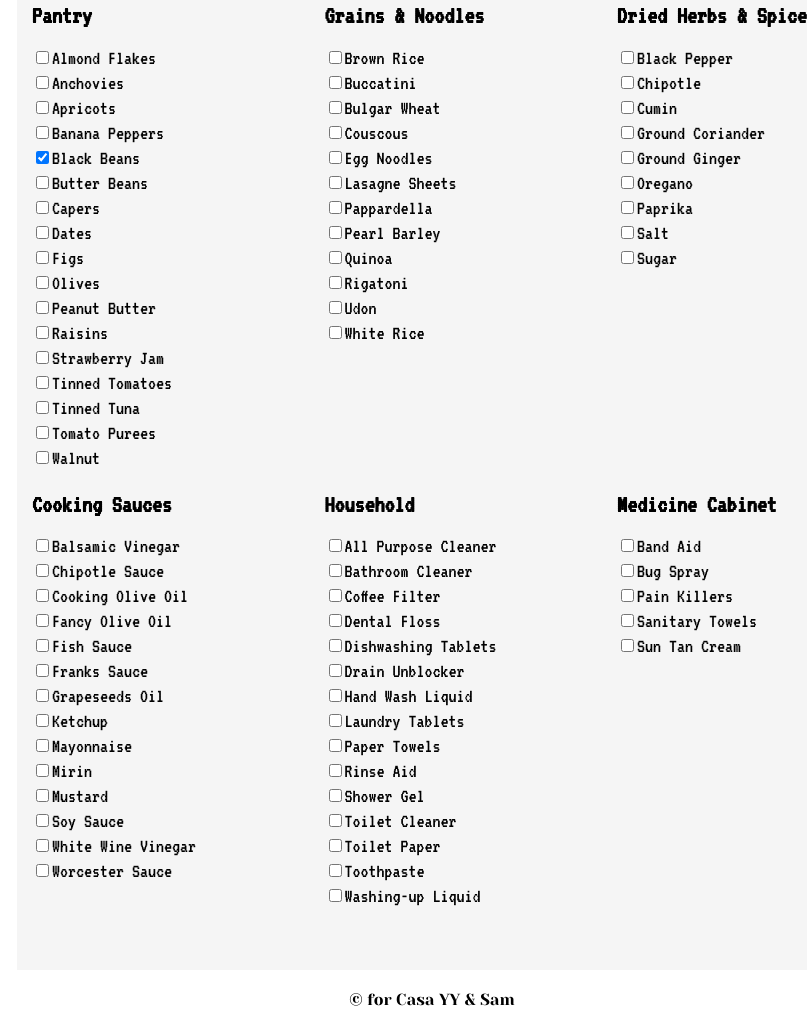
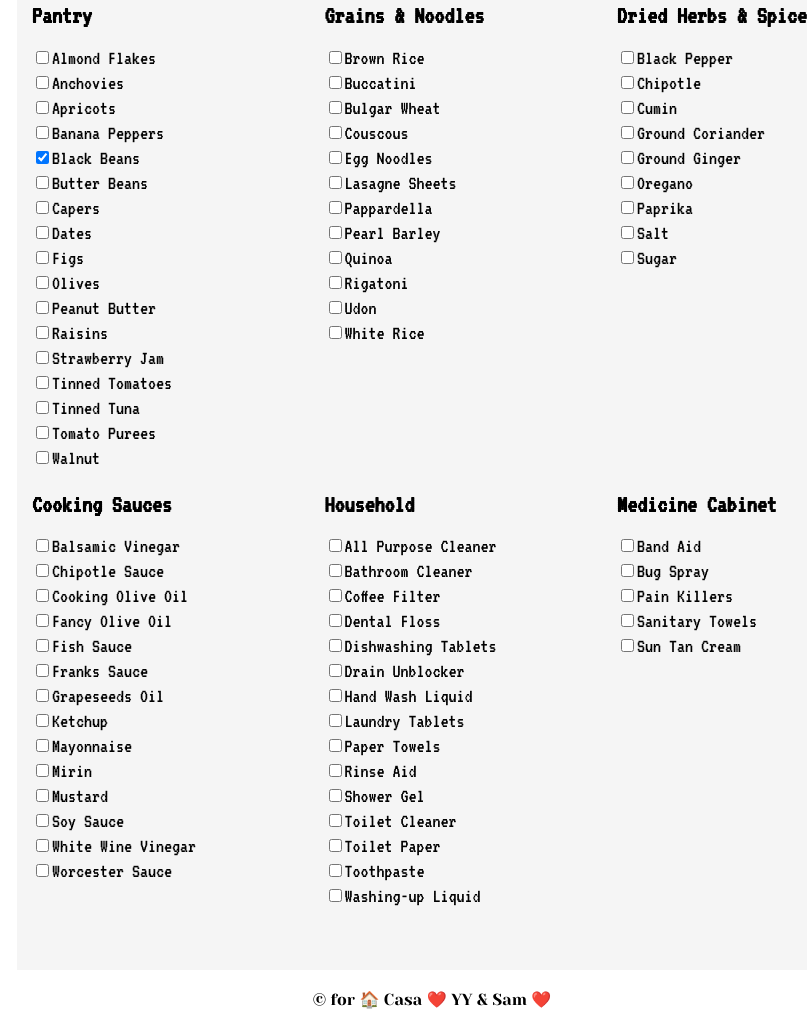
Before and after one commit to Whateasy/whateasy.github.io, a plain HTML site: page shoppingList/index.html in a window 1280 px wide. Shown: the part 1599-2616 px from the top of the page, without its empty margins (208-1015 px from the left). Drawn offline with nearby package versions, Linux system fonts and the light colour scheme.

Commit message:
experimenting pseudo-elements in footer

```diff
--- a/shoppingList/index.html
+++ b/shoppingList/index.html
@@ -48,7 +48,7 @@
     </div>
 
 </div>
-<footer> &copy for Casa YY & Sam </footer>
+<footer> &copy for <span class="house"> Casa </span> <span> YY & Sam </span> </footer>
 
 </body>
 </html>
--- a/shoppingList/styles.css
+++ b/shoppingList/styles.css
@@ -206,8 +206,16 @@ ul {
     }
 }
 
- footer {
+footer {
     font-family: 'Yeseva One', cursive;
     text-align: center;
     margin-top: auto;
 }
+
+footer .house::before {
+    content:'🏠';
+}
+
+footer span:nth-child(2)::before, footer span:nth-child(2)::after  {
+    content: '❤️';
+}
```
